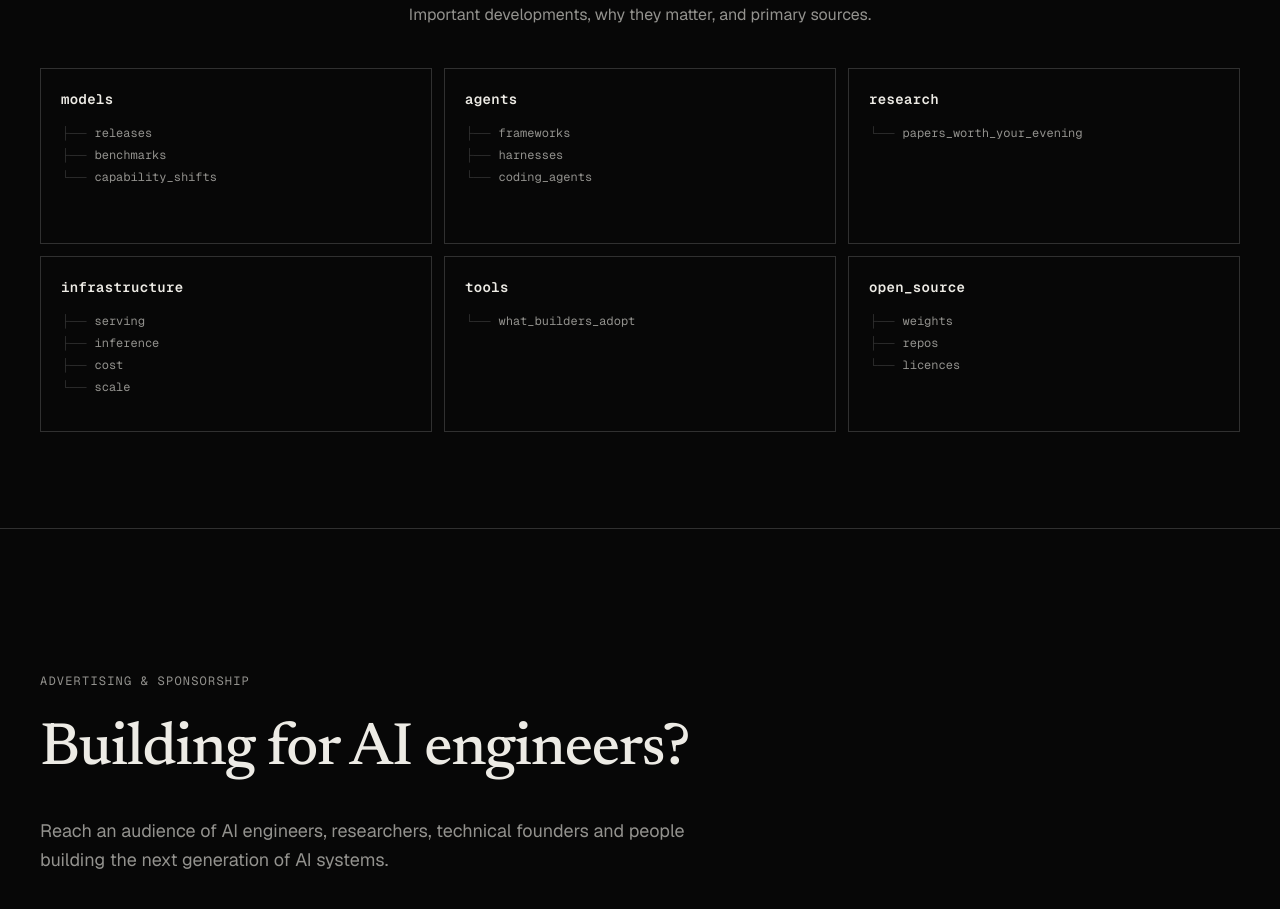
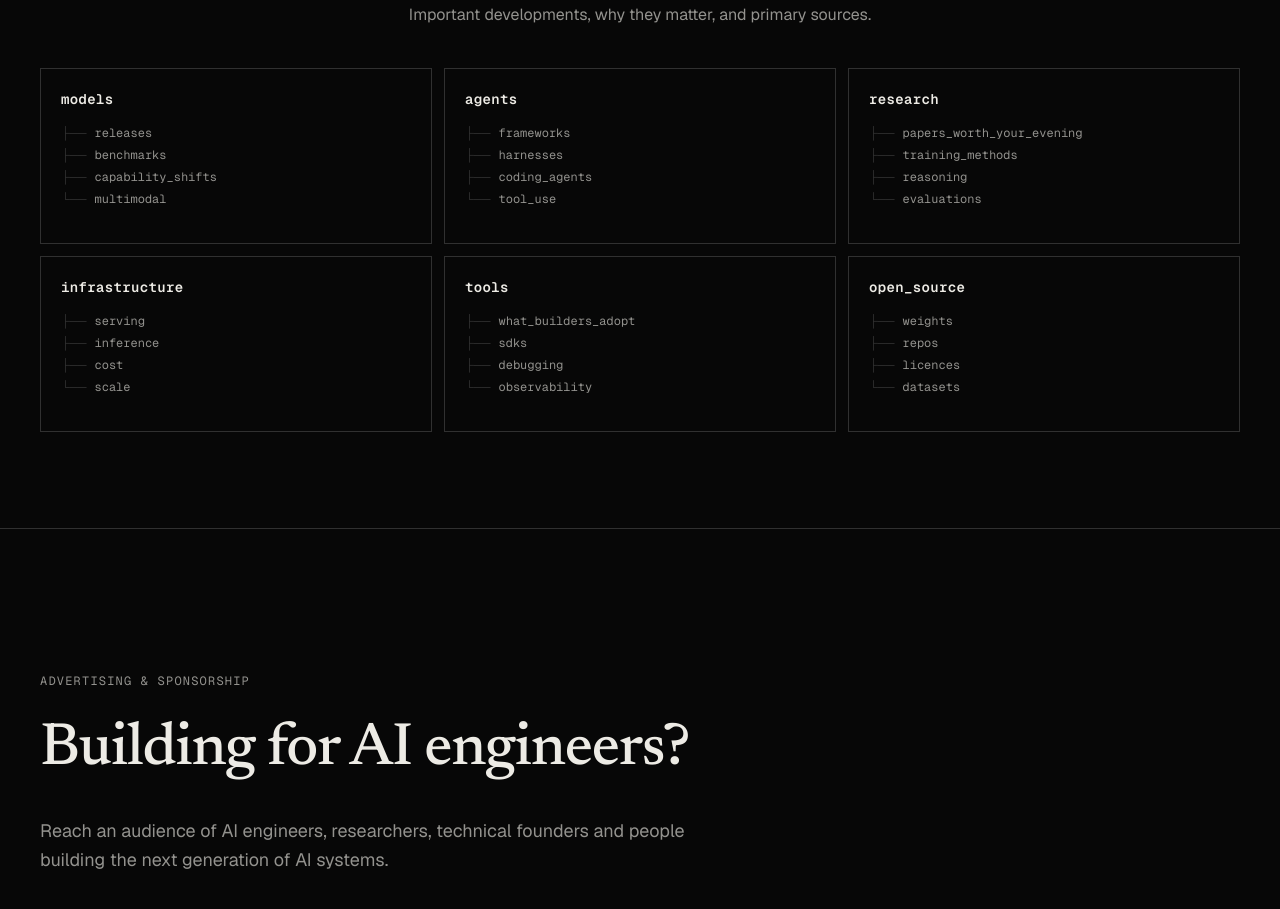
Before and after one commit to superuserkalo/forwardpass-web, a Next.js app: page / in a window 1280 px wide. Shown: the part 840-1749 px from the top of the page. Built offline with nearby package versions, Linux system fonts and the light colour scheme; no server answers.

Commit message:
Fill each coverage card with four items

```diff
--- a/src/app/page.tsx
+++ b/src/app/page.tsx
@@ -19,12 +19,12 @@ export const metadata: Metadata = {
 };
 
 const COVERAGE: Array<{ name: string; leaves: Array<string> }> = [
-  { name: "models", leaves: ["releases", "benchmarks", "capability_shifts"] },
-  { name: "agents", leaves: ["frameworks", "harnesses", "coding_agents"] },
-  { name: "research", leaves: ["papers_worth_your_evening"] },
+  { name: "models", leaves: ["releases", "benchmarks", "capability_shifts", "multimodal"] },
+  { name: "agents", leaves: ["frameworks", "harnesses", "coding_agents", "tool_use"] },
+  { name: "research", leaves: ["papers_worth_your_evening", "training_methods", "reasoning", "evaluations"] },
   { name: "infrastructure", leaves: ["serving", "inference", "cost", "scale"] },
-  { name: "tools", leaves: ["what_builders_adopt"] },
-  { name: "open_source", leaves: ["weights", "repos", "licences"] },
+  { name: "tools", leaves: ["what_builders_adopt", "sdks", "debugging", "observability"] },
+  { name: "open_source", leaves: ["weights", "repos", "licences", "datasets"] },
 ];
 
 export default function Home() {
```
